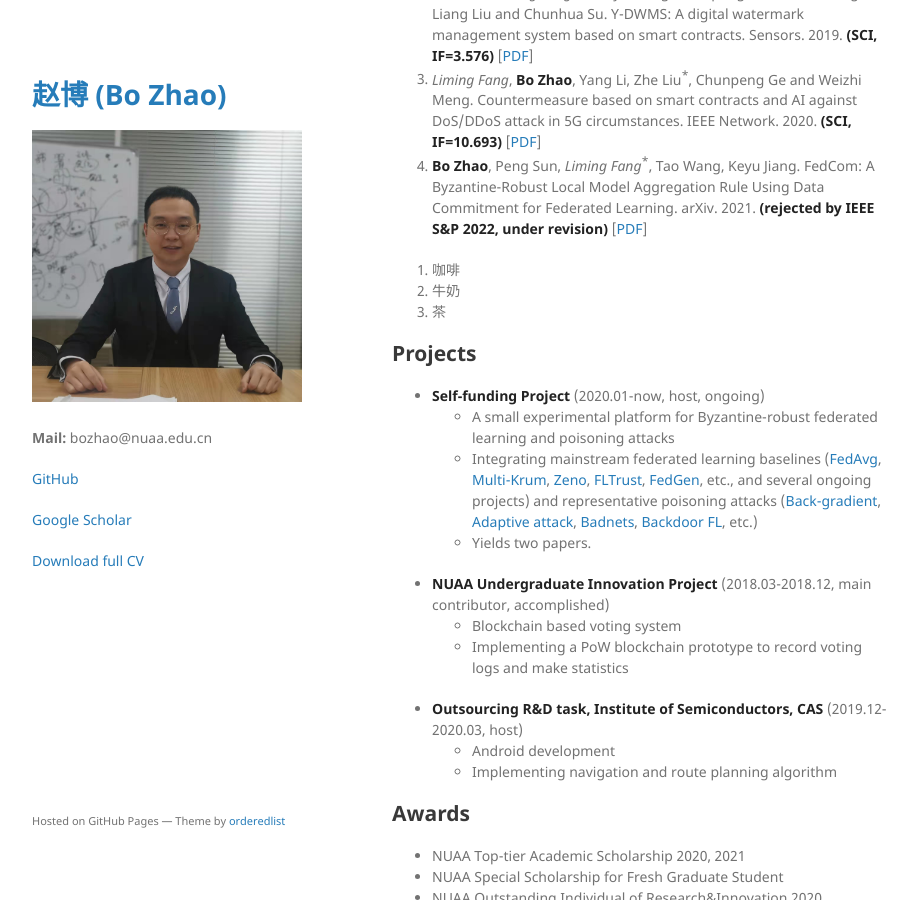
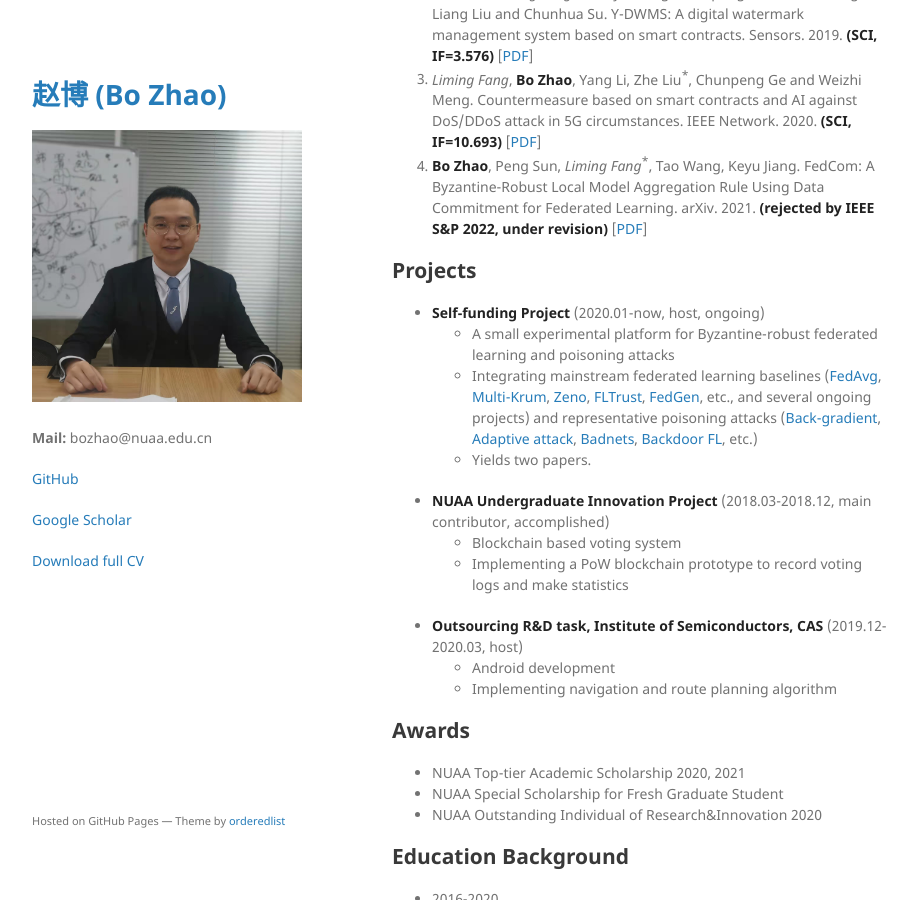
Before and after one commit to BorisZhao/BorisZhao.github.io, a Jekyll site: the page built from index.md, in a window 1280 px wide and 900 px high, scrolled down 626 px. Shown: the whole window, without its empty margins (178-1095 px from the left). Built offline with Jekyll 4.4.1, drawn with Linux system fonts in a browser that asks for light colours; the repository's description, which GitHub fills in, is left out.

Commit message:
Update index.md

```diff
--- a/index.md
+++ b/index.md
@@ -22,12 +22,6 @@ layout: default
 2. **Bo Zhao**, *Liming Fang*<sup>*</sup>, Hanyi Zhang, Chunpeng Ge, Weizhi Meng, Liang Liu and Chunhua Su. Y-DWMS: A digital watermark management system based on smart contracts. Sensors. 2019. **(SCI, IF=3.576)** [[PDF](https://www.mdpi.com/1424-8220/19/14/3091)]
 3. *Liming Fang*, **Bo Zhao**, Yang Li, Zhe Liu<sup>*</sup>, Chunpeng Ge and Weizhi Meng. Countermeasure based on smart contracts and AI against DoS/DDoS attack in 5G circumstances. IEEE Network. 2020. **(SCI, IF=10.693)** [[PDF](https://ieeexplore.ieee.org/abstract/document/9277902)]
 4. **Bo Zhao**, Peng Sun, *Liming Fang*<sup>*</sup>, Tao Wang, Keyu Jiang. FedCom: A Byzantine-Robust Local Model Aggregation Rule Using Data Commitment for Federated Learning. arXiv. 2021. **(rejected by IEEE S&P 2022, under revision)** [[PDF](https://arxiv.org/pdf/2104.08020.pdf)]
-
-<ol>
-  <li>咖啡</li>
-  <li>牛奶</li>
-  <li>茶</li>
-</ol>
 
 ## Projects
 
```
